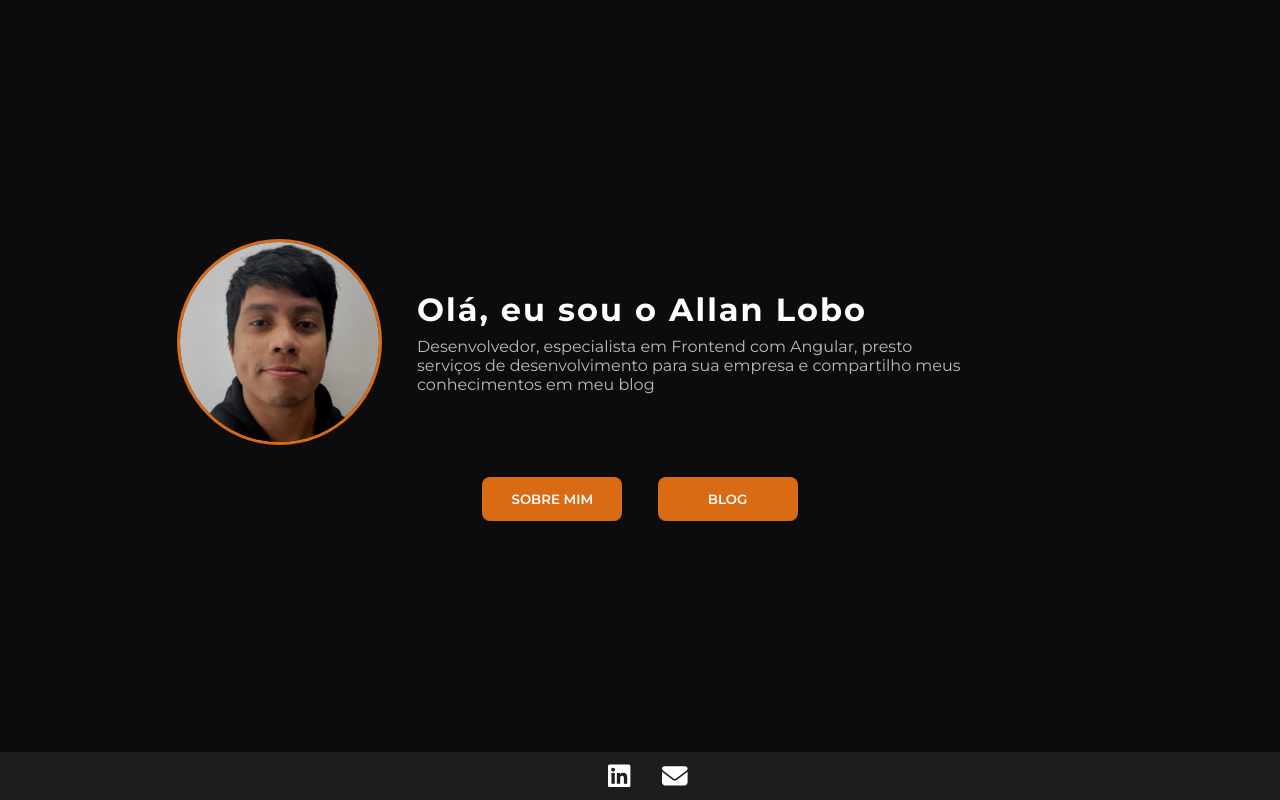
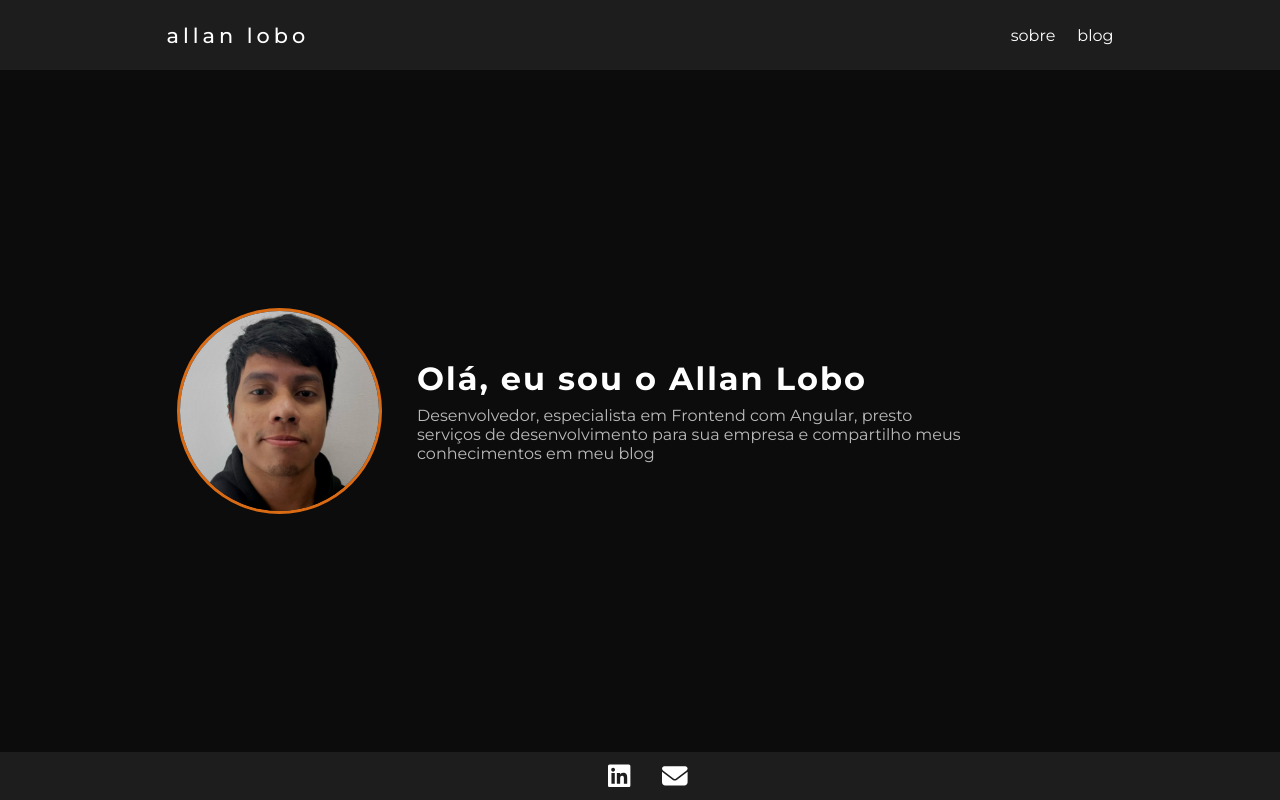
Before and after one commit to allanplobo/allanlobodotcom, an Angular app: page /inicio in a window 1280 px wide. Before the commit this address led to /. Built offline with nearby package versions, Linux system fonts and the light colour scheme.

Commit message:
feat: create UI base of topbar and add path inicio on route

```diff
--- a/src/app/app.component.ts
+++ b/src/app/app.component.ts
@@ -8,6 +8,7 @@ import { TopbarComponent } from './core/components/topbar/topbar.component';
   standalone: true,
   imports: [RouterOutlet, TopbarComponent, FooterComponent],
   template: `
+    <app-topbar></app-topbar>
     <router-outlet></router-outlet>
     <app-footer></app-footer>
   `,
--- a/src/app/core/components/topbar/topbar.component.html
+++ b/src/app/core/components/topbar/topbar.component.html
@@ -1 +1,21 @@
-<header></header>
+<header>
+  <div class="max-container">
+    <a
+      title="Allan Lobo - acessar inicio do site"
+      RouterLinkActive="selected-route"
+      routerLink="/"
+    >
+      <p class="name">allan lobo</p>
+    </a>
+
+    <ul>
+      <a title="acessar sobre" routerLinkActive="current" routerLink="/sobre">
+        <li>sobre</li>
+      </a>
+
+      <a title="acessar blog" routerLinkActive="current" routerLink="/blog">
+        <li>blog</li>
+      </a>
+    </ul>
+  </div>
+</header>
--- a/src/app/core/components/topbar/topbar.component.scss
+++ b/src/app/core/components/topbar/topbar.component.scss
@@ -0,0 +1,48 @@
+@import "../../../../styles/variables";
+
+header {
+  background-color: $grey;
+  position: sticky;
+  top: 0;
+
+  .max-container {
+    display: flex;
+    align-items: center;
+    justify-content: space-between;
+    padding: 0 $default-mobile-padding;
+    height: 70px;
+
+    .name {
+      font-size: 1.3em;
+      font-weight: 500;
+      letter-spacing: 4px;
+      transition: color 0.2s;
+
+      &:hover {
+        font-weight: 500;
+        color: $primary;
+      }
+    }
+
+    ul {
+      display: flex;
+      gap: 22px;
+
+      a {
+        padding: 2px 0px;
+        transition: color 0.1s;
+
+        &:hover:not(.current) {
+          font-weight: 500;
+          color: $primary;
+        }
+
+        &.current {
+          cursor: default;
+          font-weight: 500;
+          border-bottom: 2px solid $primary;
+        }
+      }
+    }
+  }
+}
--- a/src/app/core/components/topbar/topbar.component.ts
+++ b/src/app/core/components/topbar/topbar.component.ts
@@ -1,16 +1,11 @@
-import { Component, Input } from '@angular/core';
-import { FontAwesomeModule } from '@fortawesome/angular-fontawesome';
-import { faArrowLeft } from '@fortawesome/free-solid-svg-icons';
+import { Component } from '@angular/core';
+import { RouterLink, RouterLinkActive } from '@angular/router';
 
 @Component({
   selector: 'app-topbar',
   standalone: true,
-  imports: [FontAwesomeModule],
+  imports: [RouterLink, RouterLinkActive],
   templateUrl: './topbar.component.html',
   styleUrl: './topbar.component.scss',
 })
-export class TopbarComponent {
-  @Input() page!: 'about' | 'blog';
-
-  backIcon = faArrowLeft;
-}
+export class TopbarComponent {}
--- a/src/app/pages/about/about.component.html
+++ b/src/app/pages/about/about.component.html
@@ -1,5 +1,3 @@
-<app-topbar page="about"></app-topbar>
-
 <div class="max-container container">
   <h1 class="title">Sobre mim</h1>
 
--- a/src/app/pages/about/about.component.scss
+++ b/src/app/pages/about/about.component.scss
@@ -14,6 +14,7 @@
   display: flex;
   justify-content: center;
   flex-direction: column;
+  margin-top: 20px;
 
   .title {
     font-size: 2em;
--- a/src/app/pages/home/home.component.html
+++ b/src/app/pages/home/home.component.html
@@ -19,13 +19,4 @@
       </p>
     </div>
   </div>
-
-  <div class="max-container actions">
-    <a routerLink="/sobre" title="ver sobre mim">
-      <button class="al-button">Sobre Mim</button>
-    </a>
-    <a routerLink="/blog" title="acessar o blog">
-      <button class="al-button">Blog</button>
-    </a>
-  </div>
 </section>
--- a/src/app/pages/home/home.component.scss
+++ b/src/app/pages/home/home.component.scss
@@ -2,21 +2,18 @@
 
 section {
   width: 100%;
-  min-height: calc(100vh - 40px);
+  min-height: calc(100vh - 118px);
   display: flex;
   align-items: center;
   justify-content: center;
   flex-direction: column;
 
-  .info,
-  .actions {
+  .info {
     display: flex;
     gap: 2.2rem;
     justify-content: center;
     align-items: center;
-  }
 
-  .info {
     @media screen and (max-width: 750px) {
       gap: 1.2rem;
       flex-direction: column;
@@ -62,13 +59,4 @@ section {
       }
     }
   }
-
-  .actions {
-    flex-wrap: wrap;
-    padding-top: 8px;
-
-    @media screen and (max-width: 350px) {
-      gap: 1.2rem;
-    }
-  }
 }
--- a/src/styles.scss
+++ b/src/styles.scss
@@ -22,6 +22,10 @@ p {
 
 a {
   color: inherit;
+}
+
+li {
+  list-style: none;
 }
 
 .max-container {
```
Also changed, not shown: src/app/app.routes.ts (+6 -1 lines).
